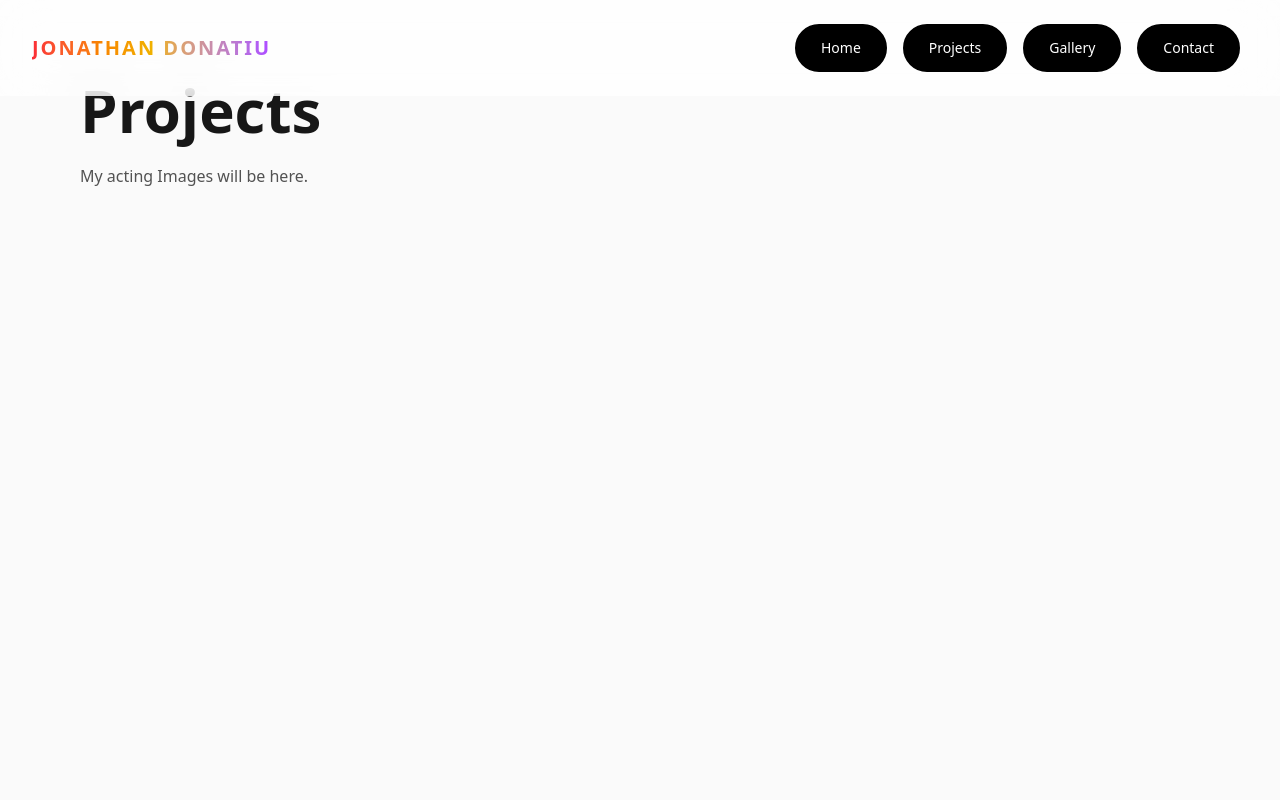
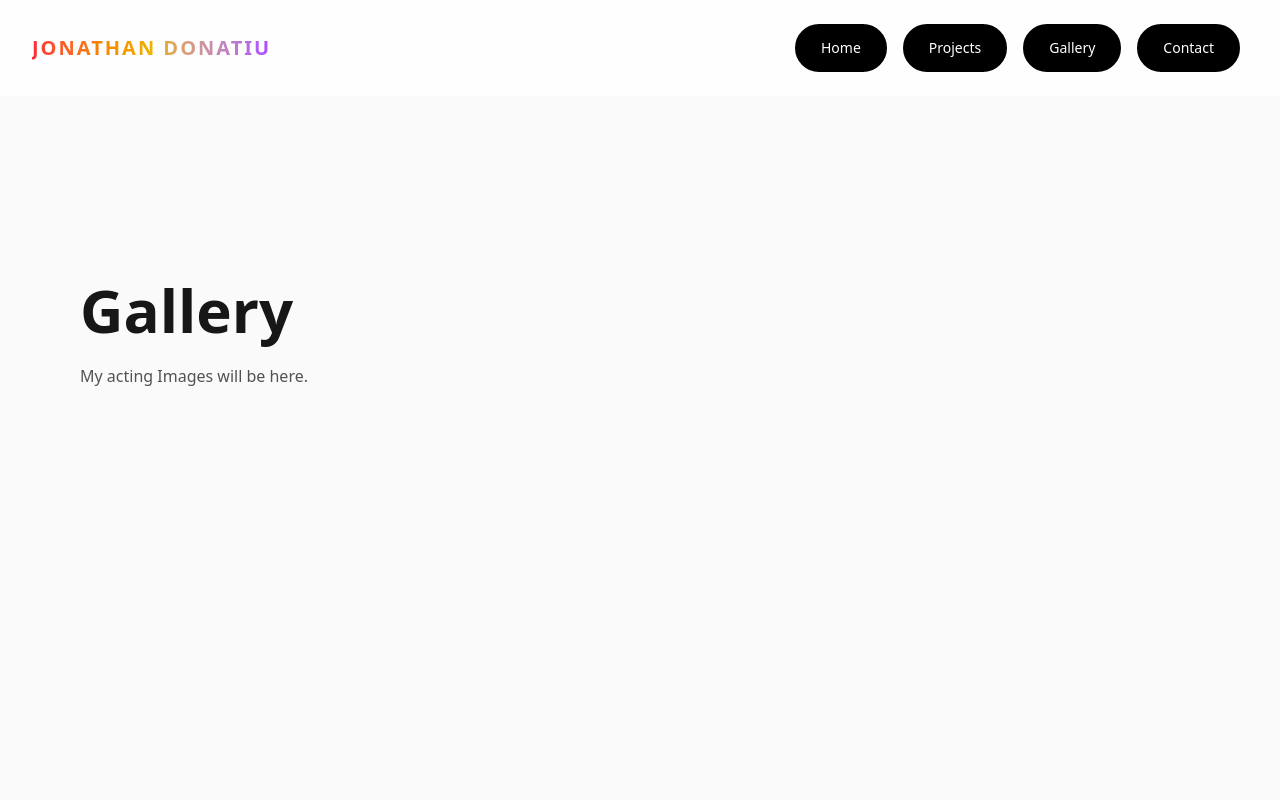
Before and after one commit to leandrocitygear/JonathanPortfolioSite, an Angular app: page /gallery in a window 1280 px wide. Shown: the top 800 px of the page. Built offline with nearby package versions, Linux system fonts and the light colour scheme.

Commit message:
fixing names of placeholders

```diff
--- a/src/app/contactPage.ts
+++ b/src/app/contactPage.ts
@@ -4,8 +4,10 @@ import { Component } from '@angular/core';
   selector: 'app-contact',
   standalone: true,
   template: `
+  <div class="h-50"></div>
+
     <div class="min-h-screen p-20">
-      <h1 class="text-6xl font-bold">Projects</h1>
+      <h1 class="text-6xl font-bold">contact</h1>
       <p class="mt-6 text-neutral-600">
         My contact info will be here.
       </p>
--- a/src/app/galleryPage.ts
+++ b/src/app/galleryPage.ts
@@ -4,8 +4,10 @@ import { Component } from '@angular/core';
   selector: 'app-gallery',
   standalone: true,
   template: `
+  <div class="h-50"></div>
+
     <div class="min-h-screen p-20">
-      <h1 class="text-6xl font-bold">Projects</h1>
+      <h1 class="text-6xl font-bold">Gallery</h1>
       <p class="mt-6 text-neutral-600">
         My acting Images will be here.
       </p>
--- a/src/app/projectsPage.ts
+++ b/src/app/projectsPage.ts
@@ -4,6 +4,7 @@ import { Component } from '@angular/core';
   selector: 'app-projects',
   standalone: true,
   template: `
+  <div class="h-50"></div>
     <div class="min-h-screen p-20">
       <h1 class="text-6xl font-bold">Projects</h1>
       <p class="mt-6 text-neutral-600">
```
